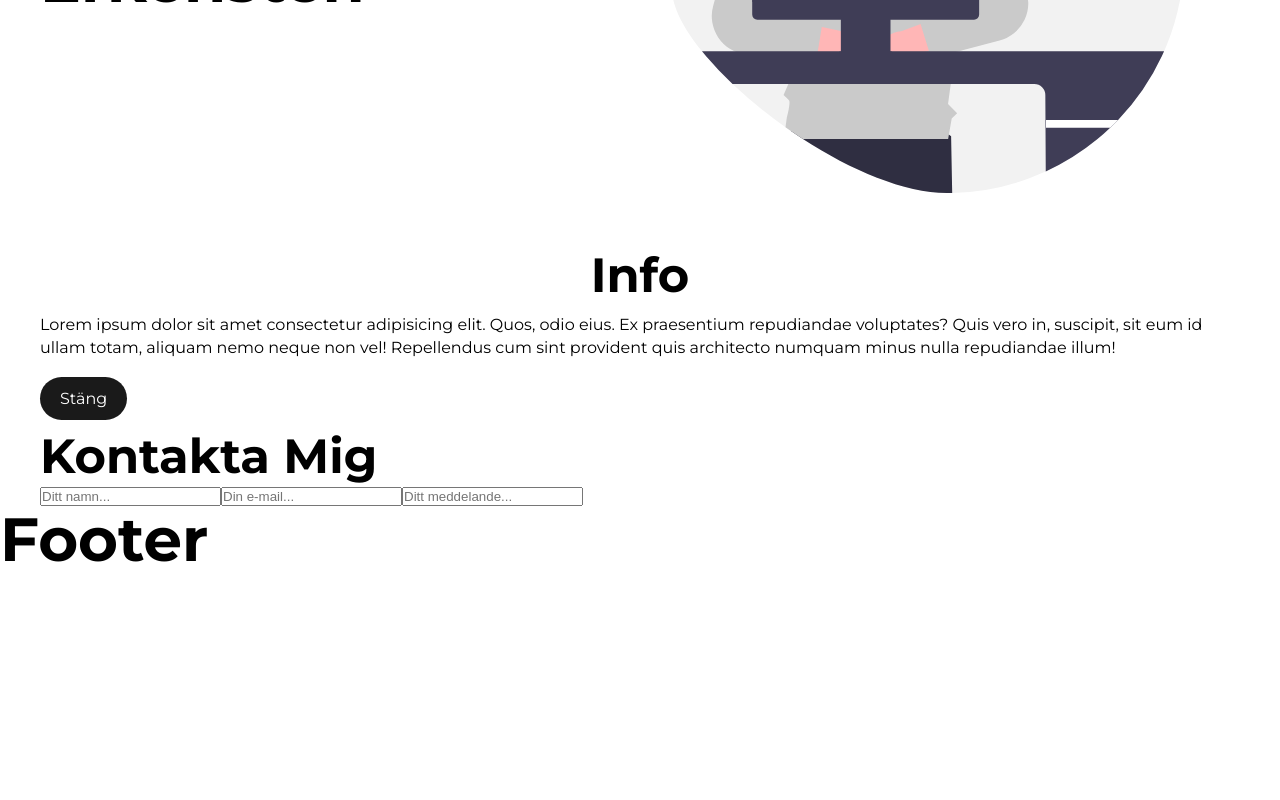
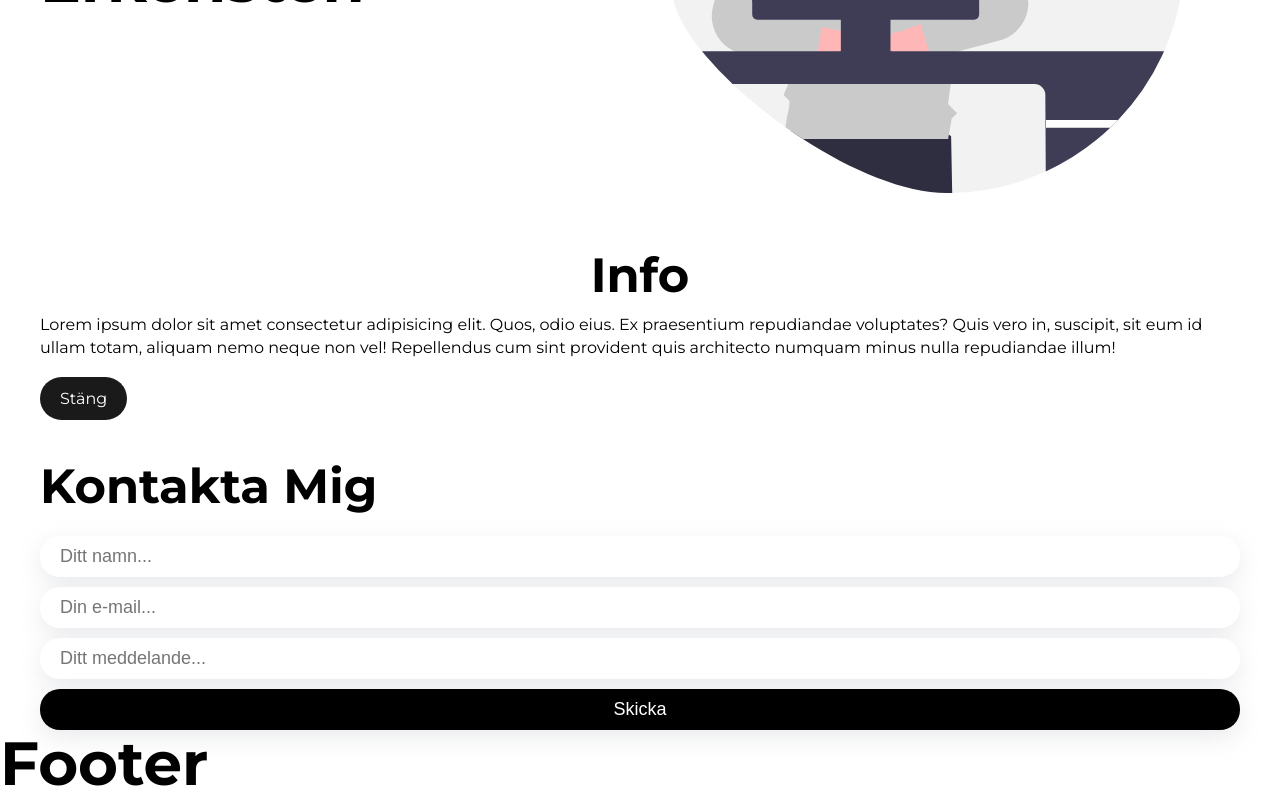
Before and after one commit to merkensten/mattis-angular-projekt-2, an Angular app: page /home/kontakt in a window 1280 px wide. Shown: the part 452-1252 px from the top of the page. Before the commit the page ends 1028 px from the top, so only its background shows below. Built offline with nearby package versions, Linux system fonts and the light colour scheme.

Commit message:
styling för kontakt komponent skapad

```diff
--- a/src/app/core/kontakt/kontakt.component.css
+++ b/src/app/core/kontakt/kontakt.component.css
@@ -0,0 +1,30 @@
+.kontakt-wrapper {
+  margin-top: 50px;
+}
+form {
+  margin-top: 20px;
+}
+
+input {
+  font-size: 18px;
+  display: block;
+  width: 100%;
+  box-sizing: border-box;
+  padding: 10px 20px;
+  border-radius: 20px;
+  border: none;
+  box-shadow: rgba(149, 157, 165, 0.2) 0px 8px 24px;
+  outline: none;
+  color: rgb(65, 65, 65);
+  background-color: #fff;
+}
+
+input + input {
+  margin-top: 10px;
+}
+
+input[type="button"] {
+  background-color: #000;
+  color: #fff;
+  cursor: pointer;
+}
--- a/src/app/core/kontakt/kontakt.component.html
+++ b/src/app/core/kontakt/kontakt.component.html
@@ -1,3 +1,4 @@
+<div class="kontakt-wrapper">
   <h2>Kontakta Mig</h2>
 
   <form action="">
@@ -9,4 +10,6 @@
       id="message"
       placeholder="Ditt meddelande..."
     />
+    <input type="button" value="Skicka" />
   </form>
+</div>
```
Lines whose indentation alone changed are shown as unchanged.
